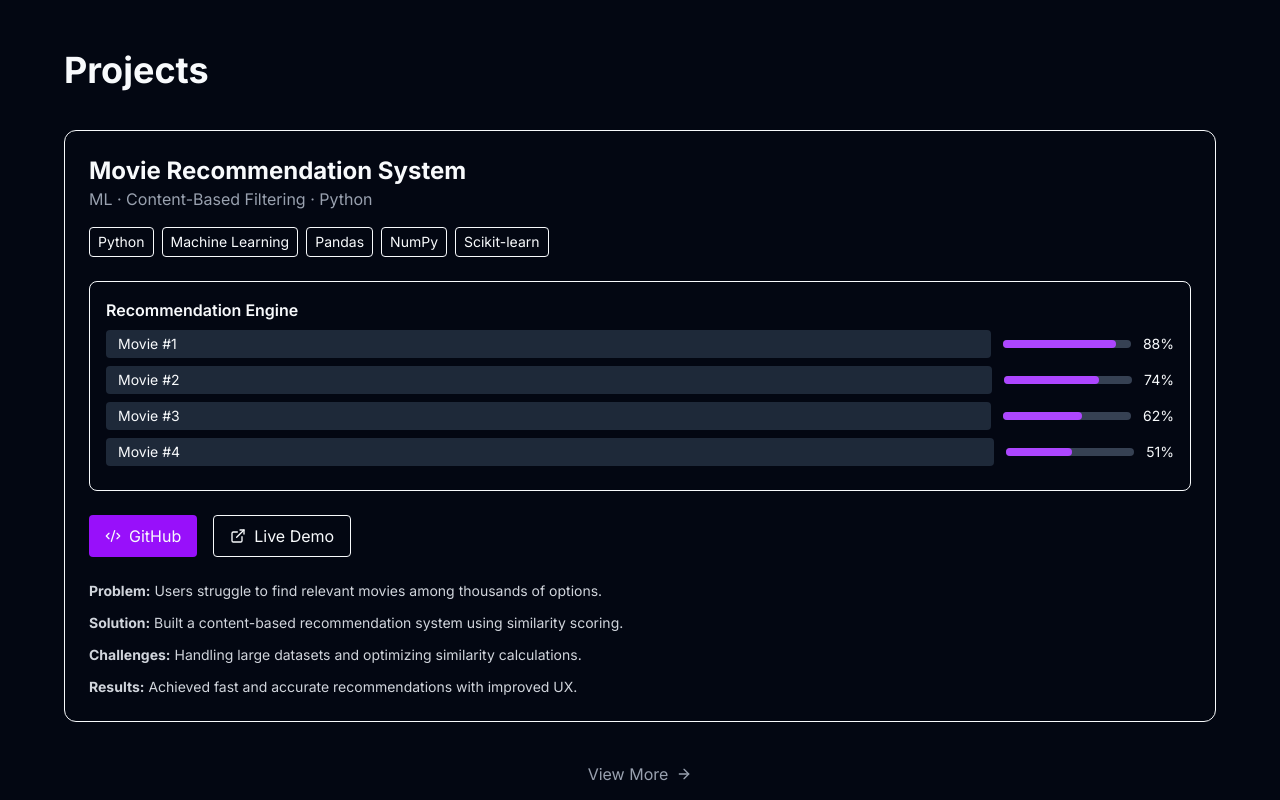
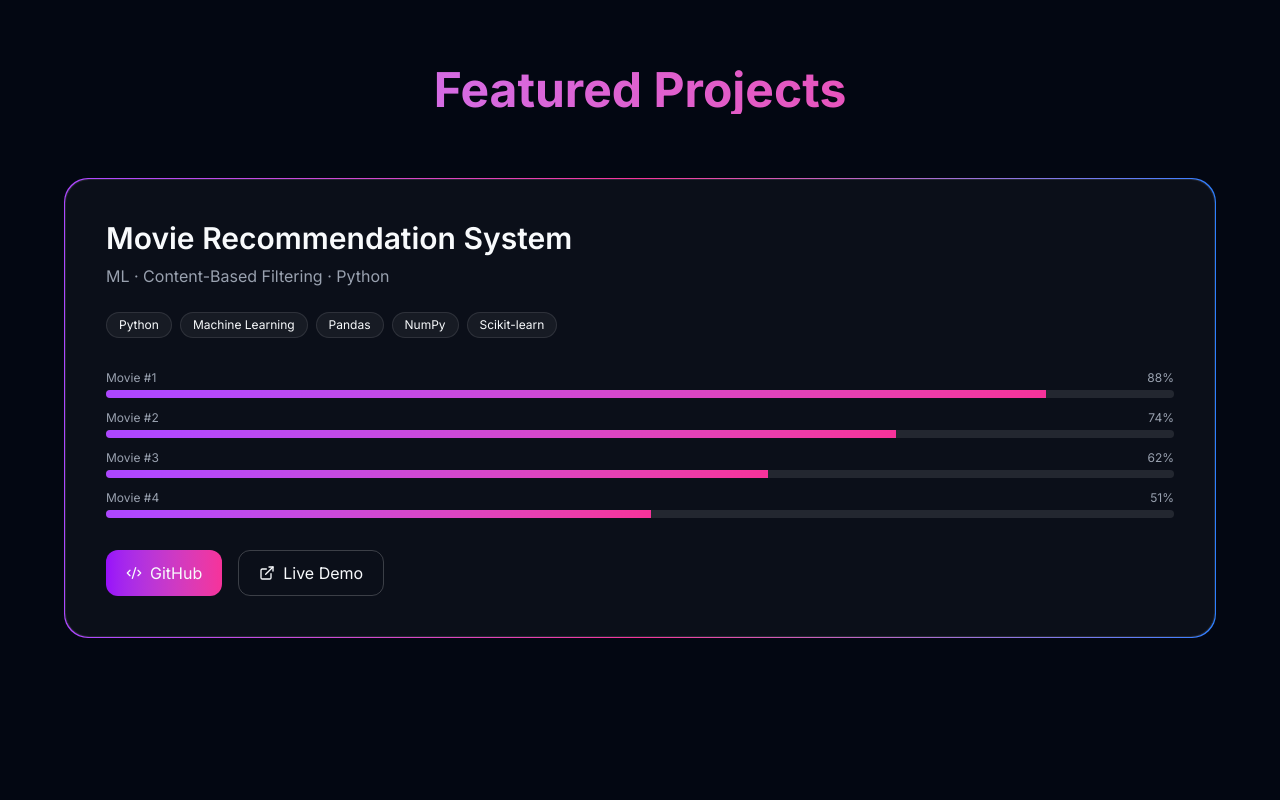
Before and after one commit to akshat-dahiya10/portfolio, a Next.js app: page / in a window 1280 px wide. Shown: the part 3640-4440 px from the top of the page. Built offline with nearby package versions, Linux system fonts and the light colour scheme.

Commit message:
Update Projects.tsx

```diff
--- a/src/components/sections/Projects.tsx
+++ b/src/components/sections/Projects.tsx
@@ -1,46 +1,13 @@
 "use client";
 
 import { motion } from "framer-motion";
-import {
-  ExternalLink,
-  Code2,
-  ArrowRight,
-  Cpu,
-  Database,
-  GitBranch,
-  Layers,
-  CheckCircle2,
-  AlertCircle,
-  Trophy,
-  Lightbulb,
-} from "lucide-react";
+import { ExternalLink, Code2 } from "lucide-react";
 
 const projects = [
   {
     title: "Movie Recommendation System",
     subtitle: "ML · Content-Based Filtering · Python",
-    year: "2025",
     tech: ["Python", "Machine Learning", "Pandas", "NumPy", "Scikit-learn"],
-    problem:
-      "Users struggle to find relevant movies among thousands of options.",
-    solution:
-      "Built a content-based recommendation system using similarity scoring.",
-    architecture: [
-      "Data Collection",
-      "Preprocessing",
-      "Feature Extraction",
-      "Similarity Model",
-    ],
-    features: [
-      "Real-time recommendations",
-      "Fast similarity matching",
-      "Clean UI",
-      "Scalable design",
-    ],
-    challenges:
-      "Handling large datasets and optimizing similarity calculations.",
-    results:
-      "Achieved fast and accurate recommendations with improved UX.",
     github:
       "https://github.com/akshat-dahiya10/movie-recommendation-system",
     demo: "https://movie-recommendation-system-dun.vercel.app/",
@@ -49,58 +16,72 @@ const projects = [
 
 export default function Projects() {
   return (
-    <section id="projects" className="py-20 px-6">
+    <section className="py-24 px-6">
       <div className="max-w-6xl mx-auto">
 
-        <h2 className="text-4xl font-bold mb-10">Projects</h2>
+        <h2 className="text-5xl font-bold mb-16 text-center bg-gradient-to-r from-purple-400 to-pink-500 text-transparent bg-clip-text">
+          Featured Projects
+        </h2>
 
-        <div className="space-y-10">
         {projects.map((project, i) => (
           <motion.div
             key={i}
-              initial={{ opacity: 0, y: 40 }}
+            initial={{ opacity: 0, y: 60 }}
             whileInView={{ opacity: 1, y: 0 }}
-              className="border rounded-xl p-6"
+            transition={{ duration: 0.6 }}
+            className="relative group rounded-3xl p-[1px] bg-gradient-to-r from-purple-500 via-pink-500 to-blue-500"
           >
+            {/* Glow */}
+            <div className="absolute inset-0 blur-2xl opacity-30 group-hover:opacity-60 transition" />
+
+            {/* Card */}
+            <div className="relative bg-[#0b0f19] rounded-3xl p-8 md:p-10 border border-white/10 backdrop-blur-xl">
+
               {/* Title */}
-              <h3 className="text-2xl font-bold">{project.title}</h3>
+              <h3 className="text-3xl font-semibold mb-2">
+                {project.title}
+              </h3>
               <p className="text-gray-400">{project.subtitle}</p>
 
               {/* Tech */}
-              <div className="flex flex-wrap gap-2 mt-4">
+              <div className="flex flex-wrap gap-2 mt-6">
                 {project.tech.map((t, idx) => (
-                  <span key={idx} className="px-2 py-1 border rounded text-sm">
+                  <span
+                    key={idx}
+                    className="px-3 py-1 text-xs rounded-full bg-white/5 border border-white/10 hover:bg-white/10 transition"
+                  >
                     {t}
                   </span>
                 ))}
               </div>
 
-              {/* Mock UI */}
-              <div className="mt-6 border rounded-lg p-4">
-                <p className="mb-2 font-semibold">Recommendation Engine</p>
+              {/* Animated Progress UI */}
+              <div className="mt-8 space-y-3">
                 {[88, 74, 62, 51].map((v, idx) => (
-                  <div key={idx} className="flex items-center gap-3 text-sm mb-2">
-                    <div className="flex-1 bg-gray-800 px-3 py-1 rounded">
-                      Movie #{idx + 1}
+                  <div key={idx}>
+                    <div className="flex justify-between text-xs text-gray-400 mb-1">
+                      <span>Movie #{idx + 1}</span>
+                      <span>{v}%</span>
                     </div>
-                    <div className="w-32 bg-gray-700 h-2 rounded">
-                      <div
-                        className="bg-purple-500 h-2 rounded"
-                        style={{ width: `${v}%` }}
+                    <div className="h-2 bg-white/10 rounded-full overflow-hidden">
+                      <motion.div
+                        initial={{ width: 0 }}
+                        whileInView={{ width: `${v}%` }}
+                        transition={{ duration: 1 }}
+                        className="h-full bg-gradient-to-r from-purple-500 to-pink-500"
                       />
                     </div>
-                    <span>{v}%</span>
                   </div>
                 ))}
               </div>
 
-              {/* Buttons ✅ FIXED */}
-              <div className="mt-6 flex gap-4">
+              {/* Buttons */}
+              <div className="mt-8 flex gap-4">
                 <a
                   href={project.github}
                   target="_blank"
                   rel="noopener noreferrer"
-                  className="flex items-center gap-2 px-4 py-2 bg-purple-600 rounded hover:scale-105 transition"
+                  className="flex items-center gap-2 px-5 py-2.5 rounded-xl bg-gradient-to-r from-purple-600 to-pink-500 hover:scale-105 transition"
                 >
                   <Code2 size={16} />
                   GitHub
@@ -110,35 +91,17 @@ export default function Projects() {
                   href={project.demo}
                   target="_blank"
                   rel="noopener noreferrer"
-                  className="flex items-center gap-2 px-4 py-2 border rounded hover:scale-105 transition"
+                  className="flex items-center gap-2 px-5 py-2.5 rounded-xl border border-white/20 hover:bg-white/10 transition"
                 >
                   <ExternalLink size={16} />
                   Live Demo
                 </a>
               </div>
 
-              {/* Case Study */}
-              <div className="mt-6 space-y-3 text-sm text-gray-300">
-                <p><b>Problem:</b> {project.problem}</p>
-                <p><b>Solution:</b> {project.solution}</p>
-                <p><b>Challenges:</b> {project.challenges}</p>
-                <p><b>Results:</b> {project.results}</p>
             </div>
           </motion.div>
         ))}
       </div>
-
-        {/* More */}
-        <div className="text-center mt-10">
-          <a
-            href="https://github.com"
-            target="_blank"
-            className="flex items-center justify-center gap-2 text-gray-400 hover:text-white"
-          >
-            View More <ArrowRight size={16} />
-          </a>
-        </div>
-      </div>
     </section>
   );
 }
```
Lines whose indentation alone changed are shown as unchanged.
